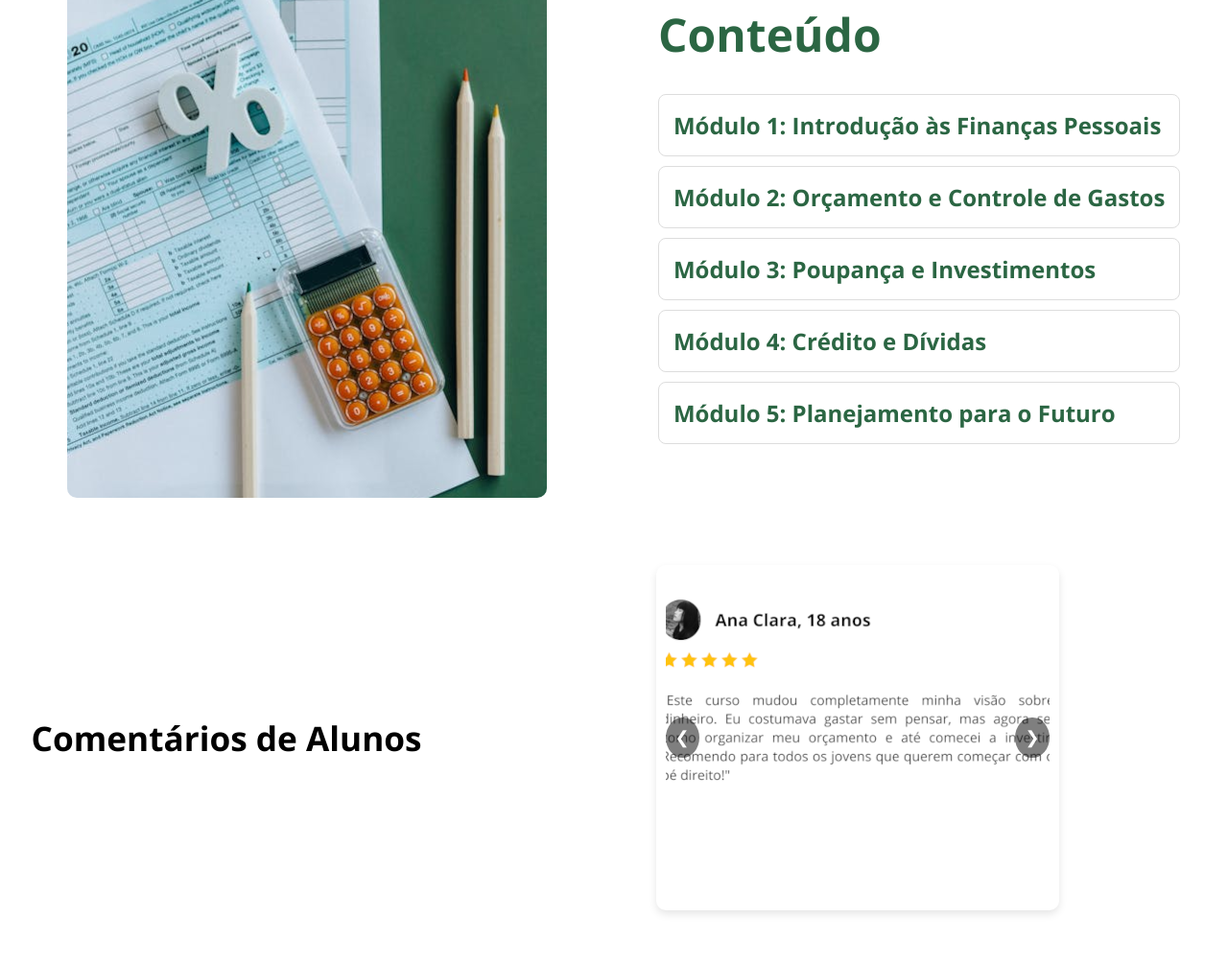
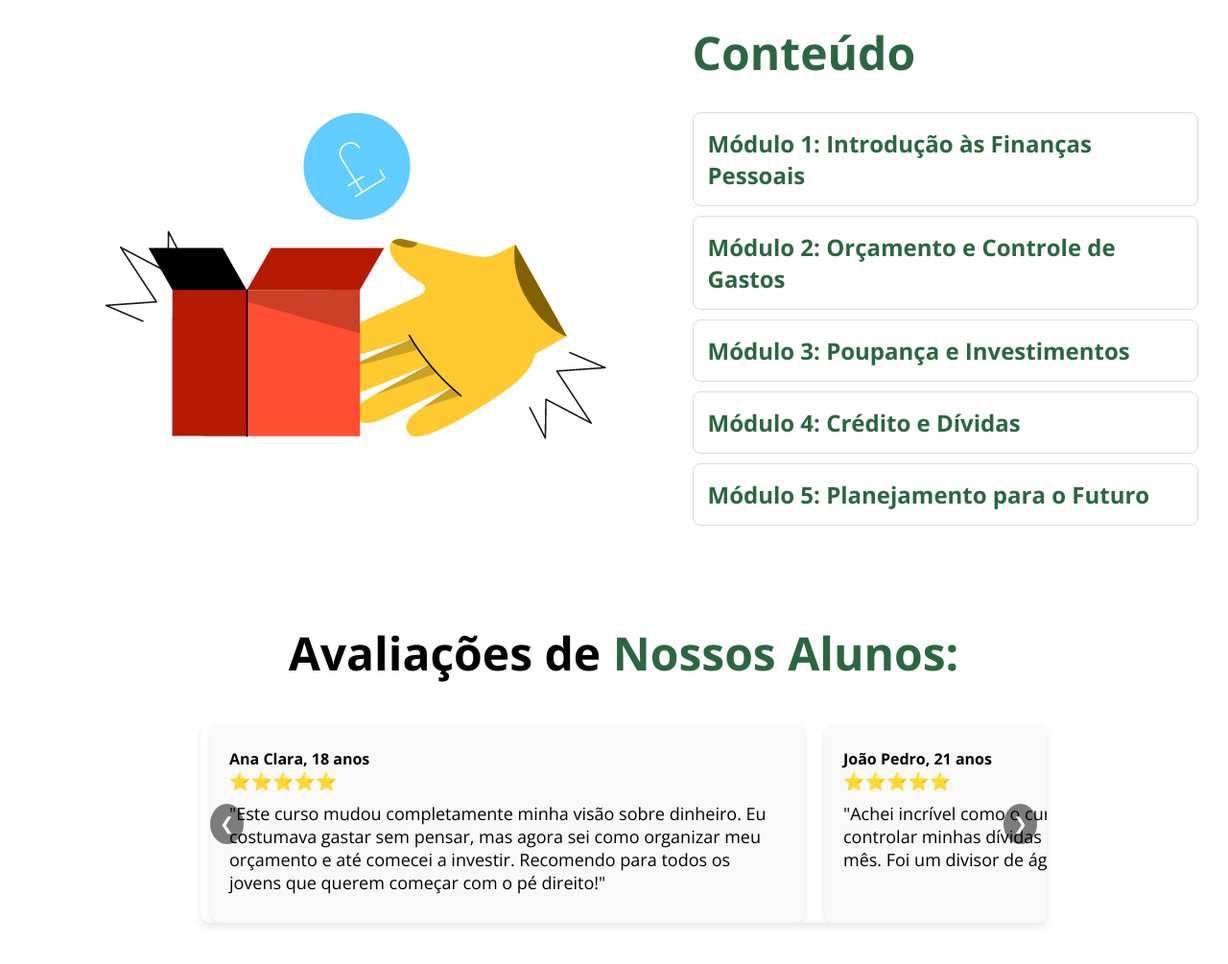
Before and after one commit to diogograebin/future-finance, a plain HTML site: page index.html in a window 1280 px wide. Shown: the part 1659-2664 px from the top of the page at 96% size. Drawn offline with nearby package versions, Linux system fonts and the light colour scheme.

Commit message:
alterações das imagens e versão melhorada do carrossel de avaliações

```diff
--- a/assets/css/style.css
+++ b/assets/css/style.css
@@ -1,6 +1,10 @@
 *{
     margin: 0;
     padding: 0;
+}
+
+html {
+    scroll-behavior: smooth;
 }
 
 body{
@@ -158,6 +162,10 @@ img{
     margin-bottom: 30px;
 }
 
+.bloco-conteudo{
+    margin-left: -50px;
+}
+
 .modulo {
     border: 1px solid #ddd;
     padding: 15px;
@@ -196,16 +204,22 @@ img{
     border-color: #2B6643;
 }
 
-/* Estilo do Carrossel */
+/* Estilo do Carrossel com divs */
 #carrossel-section {
+    margin-top: 50px;
     padding: 20px;
     text-align: center;
 }
 
+#carrossel-section h2{
+    font-size: 3rem;
+    margin-bottom: 20px;
+}
+
 .carrossel-container {
     position: relative;
-    width: 420px; /* Ajuste para incluir as margens laterais */
-    height: 360px;
+    width: 70%; /* Tamanho ajustado do container para maior encaixe */
+    height: auto;
     margin: 0 auto;
     overflow: hidden;
     border-radius: 10px;
@@ -217,12 +231,31 @@ img{
     transition: transform 0.4s ease-in-out;
 }
 
+.titulo-avaliacao, .carrossel-item p{
+    display: flex;
+    flex-direction: column;
+    text-align: left;
+}
+
 .carrossel-item {
-    min-width: 400px;
-    max-width: 400px;
-    height: 360px;
-    margin: 0 10px; /* Espaçamento lateral entre as imagens */
-    object-fit: cover;
+    min-width: 580px; /* Ajustei a largura para deixar espaço entre os itens */
+    margin: 0 10px; /* Pequeno espaço nas laterais */
+    padding: 20px;
+    display: flex;
+    flex-direction: column;
+    background-color: #f9f9f9;
+    border-radius: 10px;
+    box-shadow: 0 2px 5px rgba(0, 0, 0, 0.1);
+}
+
+.carrossel-item p {
+    font-size: 18px;
+    margin-bottom: 10px;
+}
+
+.carrossel-item h4 {
+    font-weight: bold;
+    margin-top: 5px;
 }
 
 .prev, .next {
--- a/assets/js/script.js
+++ b/assets/js/script.js
@@ -87,6 +87,20 @@ document.addEventListener('DOMContentLoaded', function() {
     });
 });
 
+document.addEventListener('DOMContentLoaded', function(){
+    const linkAvaliacoes = document.getElementById('link-avaliacoes');
+    const secaoAvaliacoes = document.getElementById('carrossel-section');
+
+    linkAvaliacoes.addEventListener('click', function(event){
+        event.preventDefault();
+        secaoAvaliacoes.scrollIntoView({
+            behavior: 'smooth'
+        });
+    });
+});
+
+
+
 
 document.addEventListener('DOMContentLoaded', function() {
     const modulos = document.querySelectorAll('.modulo');
@@ -111,8 +125,8 @@ let index = 0;
 const totalItems = items.length;
 
 function showItem(idx) {
-    const offset = -idx * 100;
-    carrossel.style.transform = `translateX(${offset}%)`;
+    const offset = -(idx * 620); // O container agora tem 620px de largura total
+    carrossel.style.transform = `translateX(${offset}px)`;
 }
 
 prevBtn.addEventListener('click', () => {
--- a/index.html
+++ b/index.html
@@ -22,7 +22,7 @@
                 <a href="#" id= "link-home-cabecalho">Home</a>
                 <a href="#" id="link-sobre">Sobre</a>
                 <a href="#" id="link-conteudo">Conteúdo</a>
-                <a href="#">Mais</a>
+                <a href="#" id="link-avaliacoes">Avaliações</a>
             </div>
 
         </div>
@@ -42,21 +42,21 @@
                 <div class="container">
                     <div id="cards-container">
                         <div class="card">
-                            <div class="img-card"><img src="assets/img/imagem-moedas.png" alt=""></div>
+                            <div class="img-card"><img src="assets/img/person-completing-crypto-transaction.png" alt=""></div>
                             <div class="texto-card">
                                 <h3>Descrição do Curso</h3>
                                 <p>O curso "Future Finance" foi criado para ensinar jovens a gerenciar seu dinheiro de maneira prática e eficiente. Você aprenderá conceitos fundamentais de educação financeira, como controlar seus gastos, criar um orçamento, investir de forma inteligente e planejar para o futuro. Tudo isso em um formato acessível, sem complicações.</p>
                             </div>
                         </div>
                         <div class="card">
-                            <div class="img-card"><img src="assets/img/fazendo-contas.png" alt=""></div>
+                            <div class="img-card"><img src="assets/img/people-hanging-out-indoors.png" alt=""></div>
                             <div class="texto-card">
                                 <h3>Público-Alvo</h3>
                                 <p>Este curso é ideal para jovens que estão começando a ganhar dinheiro e desejam aprender como usá-lo de maneira sábia. Se você é um estudante, jovem profissional ou simplesmente alguém que quer adquirir mais conhecimento sobre como gerenciar suas finanças, este curso foi feito para você. Nenhum conhecimento prévio é necessário!</p>
                             </div>
                         </div>
                         <div class="card">
-                            <div class="img-card"><img src="assets/img/homem.png" alt=""></div>
+                            <div class="img-card"><img src="assets/img/person-giving-a-financial-presentation.png" alt=""></div>
                             <div class="texto-card">
                                 <h3>Benefícios do Curso</h3>
                                 <p>Ao concluir o "Future Finance", você terá total controle sobre suas finanças. Saberá como evitar dívidas, criar um fundo de emergência, fazer investimentos com confiança e ter uma visão clara dos seus objetivos financeiros de longo prazo. Mais do que isso, você desenvolverá uma mentalidade financeira que irá te acompanhar por toda a vida.</p>
@@ -66,8 +66,8 @@
                 </div>
                 <section id="pagina-conteudo">
                     <div class="container">
-                        <img src="assets/img/conteudo-curso-foto.png" alt="">
-                        <div class="text-block">
+                        <img src="assets/img/giving-funds.png" alt="">
+                        <div class="bloco-conteudo">
                             <h2><span style="color: #2B6643">Conteúdo</span></h2>
 
                             <div class="modulo" data-modulo="1">
@@ -108,20 +108,35 @@
                     </div>
                 </section>
 
-                <section id="pagina-avaliacoes">
-                    <div class="container">
-                        <h2>Comentários de Alunos</h2>
-                        <div class="carrossel-container">
-                            <button class="prev" id="prevBtn">&#10094;</button>
-                            <div class="carrossel">
-                                <img src="assets/img/avaliacao1.png" class="carrossel-item" alt="Imagem 1">
-                                <img src="assets/img/avaliacao2.png" class="carrossel-item" alt="Imagem 2">
-                                <img src="assets/img/avaliacao3.png" class="carrossel-item" alt="Imagem 3">
-                                <img src="assets/img/avaliacao4.png" class="carrossel-item" alt="Imagem 4">
+                <section id="carrossel-section">
+                    <h2>Avaliações de <span style="color: #2B6643">Nossos Alunos:</span></h2><br>
+
+                    <div class="carrossel-container">
+                        <button class="prev" id="prevBtn">&#10094;</button>
+                        <div class="carrossel">
+                            <div class="carrossel-item">
+                                <div class="titulo-avaliacao"> <h4>Ana Clara, 18 anos</h4> <p>⭐️⭐️⭐️⭐️⭐️</p></div>
+                                <p>"Este curso mudou completamente minha visão sobre dinheiro. Eu costumava gastar sem pensar, mas agora sei como organizar meu orçamento e até comecei a investir. Recomendo para todos os jovens que querem começar com o pé direito!"</p>
+
                             </div>
-                            <button class="next" id="nextBtn">&#10095;</button>
+                            <div class="carrossel-item">
+                                <div class="titulo-avaliacao"> <h4>João Pedro, 21 anos</h4> <p>⭐️⭐️⭐️⭐️⭐️</p></div>
+                                <p>"Achei incrível como o curso é direto e fácil de entender. Aprendi a controlar minhas dívidas e estou conseguindo guardar dinheiro todo mês. Foi um divisor de águas para mim!"</p>
+
+                            </div>
+                            <div class="carrossel-item">
+                                <div class="titulo-avaliacao"> <h4>Francieli Taís, 19 anos</h4> <p>⭐️⭐️⭐️⭐️⭐️</p></div>
+                                <p>"Sempre tive medo de lidar com finanças, mas o curso me ensinou que é mais simples do que parece. As aulas sobre investimentos foram as minhas preferidas! Agora sinto que estou no controle do meu futuro."</p>
+
+                            </div>
+                            <div class="carrossel-item">
+                                <div class="titulo-avaliacao"> <h4>Lucas Silva, 22 anos</h4> <p>⭐️⭐️⭐️⭐️⭐️</p></div>
+                                <p>"Um curso excelente e super prático! Nunca tinha pensado em fazer um planejamento financeiro para o futuro, e agora me sinto muito mais preparado. Vale cada centavo!"</p>
+
+                            </div>
+                        </div>
+                        <button class="next" id="nextBtn">&#10095;</button>
                     </div>
-
                 </section>
             </section>
 
```
Also changed, not shown: assets/img/avaliacao1.png (deleted), assets/img/avaliacao2.png (deleted), assets/img/avaliacao3.png (deleted), assets/img/avaliacao4.png (deleted), assets/img/bolo-dinheiro.png (deleted), assets/img/conteudo-curso-foto.png (deleted), assets/img/fazendo-contas.png (deleted), assets/img/giving-funds-removebg-preview.png (added), assets/img/giving-funds.png (added), assets/img/homem.png (deleted), assets/img/imagem-moedas.png (deleted), assets/img/people-hanging-out-indoors.png (added), assets/img/person-completing-crypto-transaction.png (added), assets/img/person-giving-a-financial-presentation.png (added).
